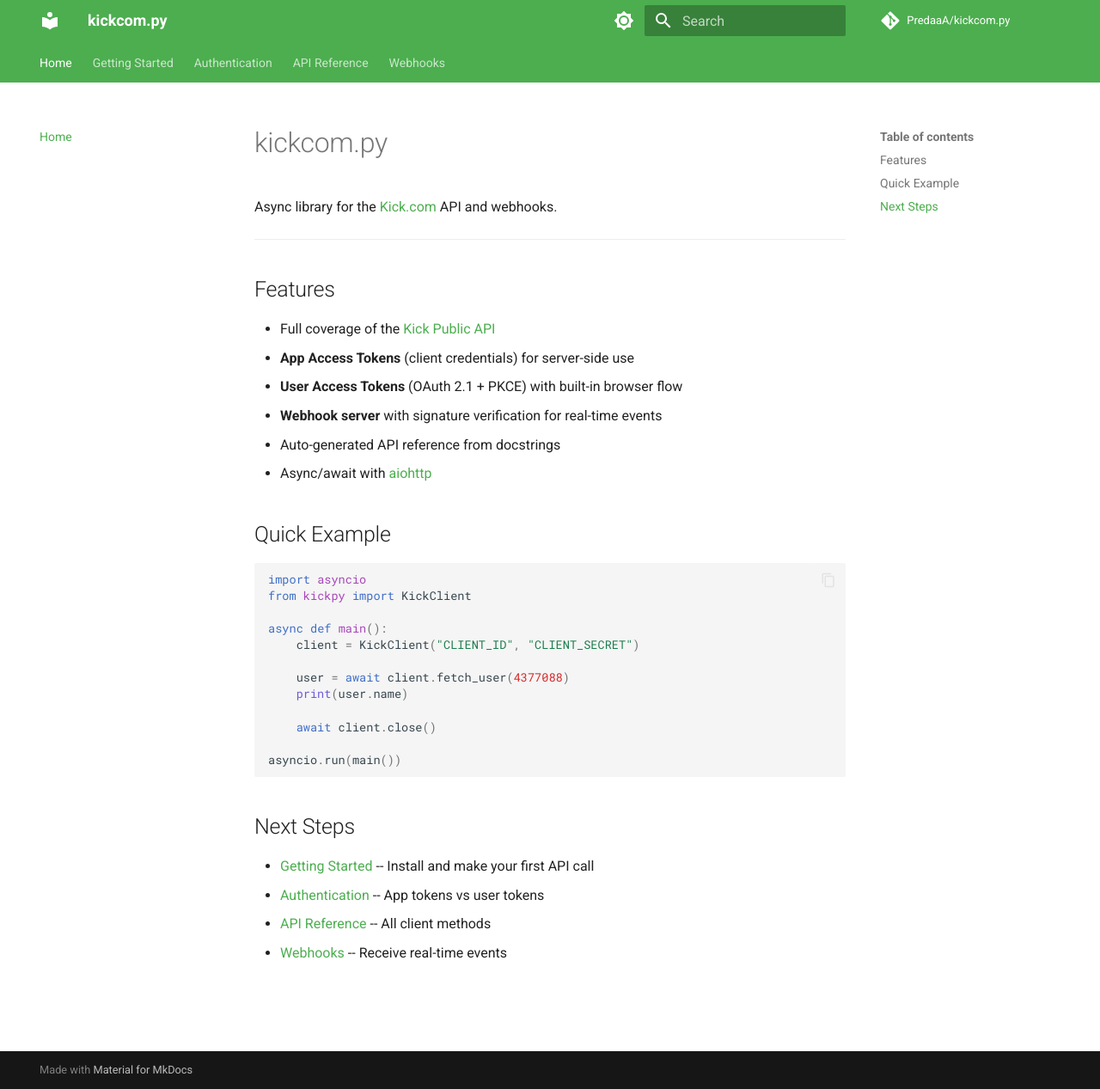
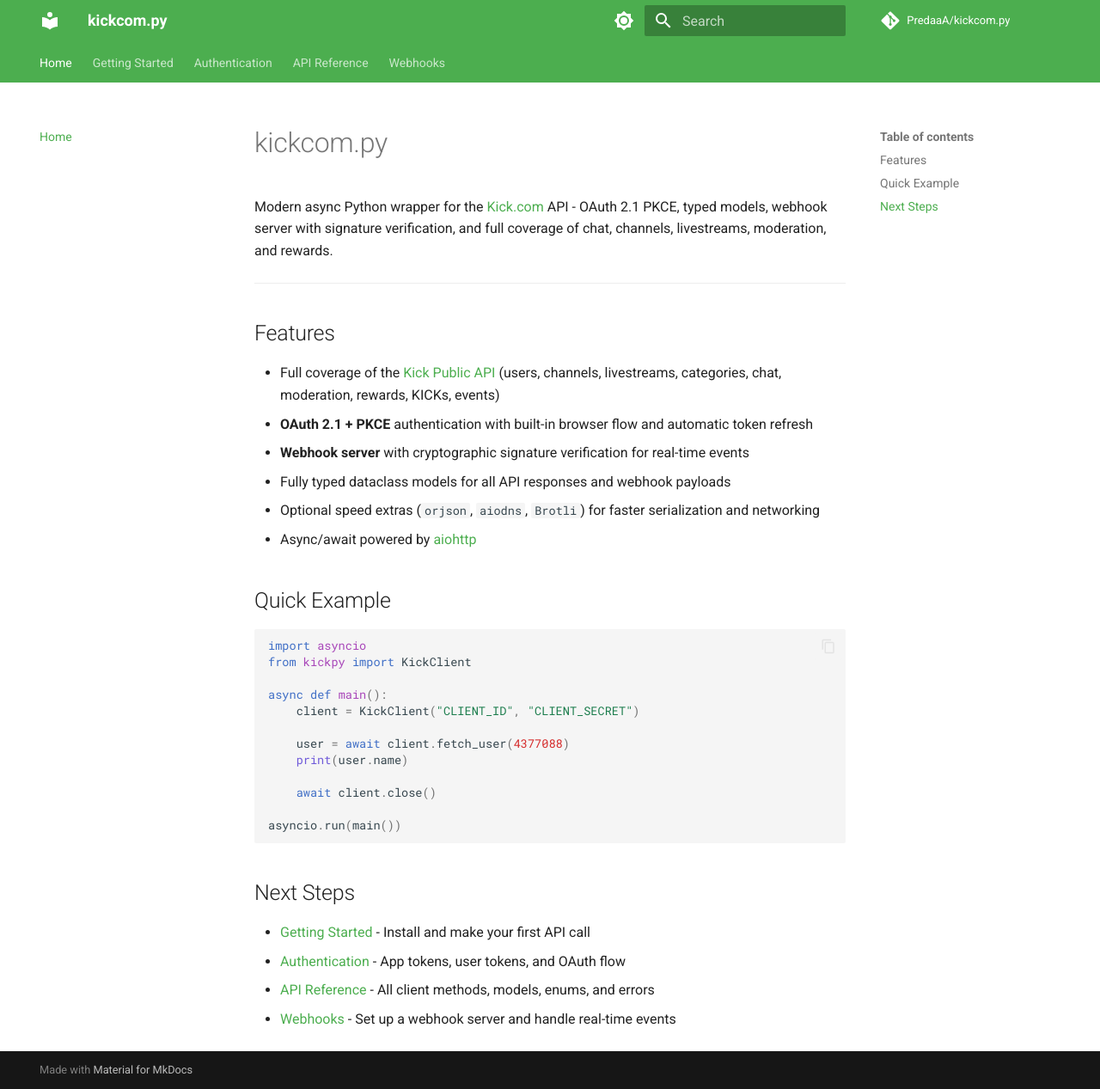
Before and after one commit to PredaaA/kickcom.py, an MkDocs documentation site: the page built from docs/index.md, in a window 1280 px wide and 1267 px high. Shown: the whole window at 86% size. Built offline with MkDocs 1.6.1 and Material for MkDocs 9.7.7, drawn with Linux system fonts in a browser that asks for light colours; comment, search, counter and statistics services are not loaded.

Commit message:
Update readme and docs descriptions

```diff
--- a/docs/index.md
+++ b/docs/index.md
@@ -1,17 +1,17 @@
 # kickcom.py
 
-Async library for the [Kick.com](https://kick.com) API and webhooks.
+Modern async Python wrapper for the [Kick.com](https://kick.com) API - OAuth 2.1 PKCE, typed models, webhook server with signature verification, and full coverage of chat, channels, livestreams, moderation, and rewards.
 
 ---
 
 ## Features
 
-- Full coverage of the [Kick Public API](https://docs.kick.com/)
-- **App Access Tokens** (client credentials) for server-side use
-- **User Access Tokens** (OAuth 2.1 + PKCE) with built-in browser flow
-- **Webhook server** with signature verification for real-time events
-- Auto-generated API reference from docstrings
-- Async/await with [aiohttp](https://docs.aiohttp.org/)
+- Full coverage of the [Kick Public API](https://docs.kick.com/) (users, channels, livestreams, categories, chat, moderation, rewards, KICKs, events)
+- **OAuth 2.1 + PKCE** authentication with built-in browser flow and automatic token refresh
+- **Webhook server** with cryptographic signature verification for real-time events
+- Fully typed dataclass models for all API responses and webhook payloads
+- Optional speed extras (`orjson`, `aiodns`, `Brotli`) for faster serialization and networking
+- Async/await powered by [aiohttp](https://docs.aiohttp.org/)
 
 ## Quick Example
 
@@ -32,7 +32,7 @@
 
 ## Next Steps
 
-- [Getting Started](getting-started.md) -- Install and make your first API call
-- [Authentication](authentication.md) -- App tokens vs user tokens
-- [API Reference](api/client.md) -- All client methods
-- [Webhooks](webhooks/setup.md) -- Receive real-time events
+- [Getting Started](getting-started.md) - Install and make your first API call
+- [Authentication](authentication.md) - App tokens, user tokens, and OAuth flow
+- [API Reference](api/client.md) - All client methods, models, enums, and errors
+- [Webhooks](webhooks/setup.md) - Set up a webhook server and handle real-time events
--- a/mkdocs.yml
+++ b/mkdocs.yml
@@ -1,6 +1,6 @@
 site_name: kickcom.py
 site_url: https://predaaa.github.io/kickcom.py
-site_description: Async library for Kick.com API and webhooks
+site_description: Modern async Python wrapper for the Kick.com API with OAuth 2.1 PKCE, typed models, and webhook support
 repo_url: https://github.com/PredaaA/kickcom.py
 repo_name: PredaaA/kickcom.py
 
```
Also changed, not shown: README.md (+16 -171 lines), docs/authentication.md (+1 -1 lines), docs/webhooks/setup.md (+2 -2 lines).
